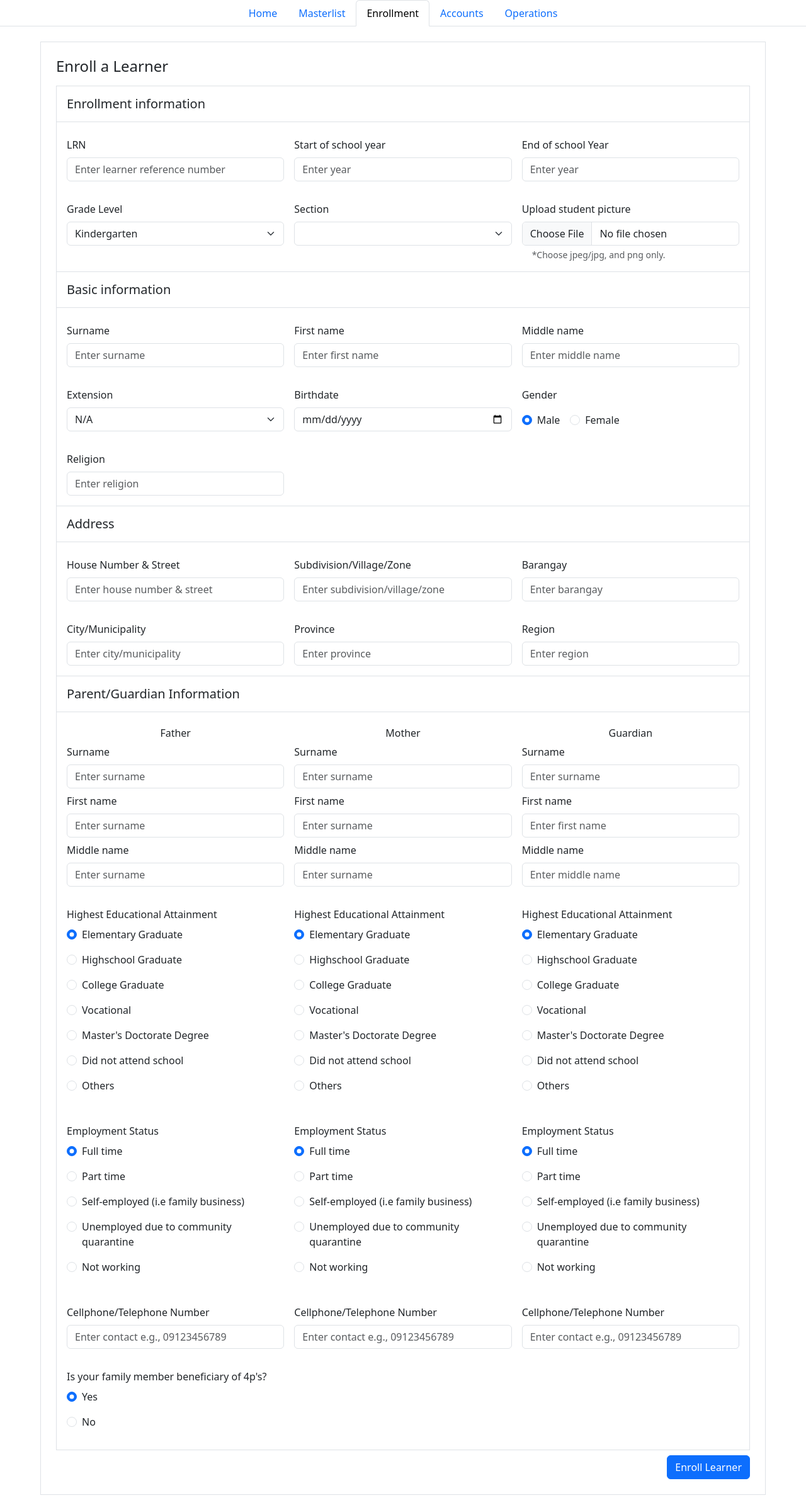
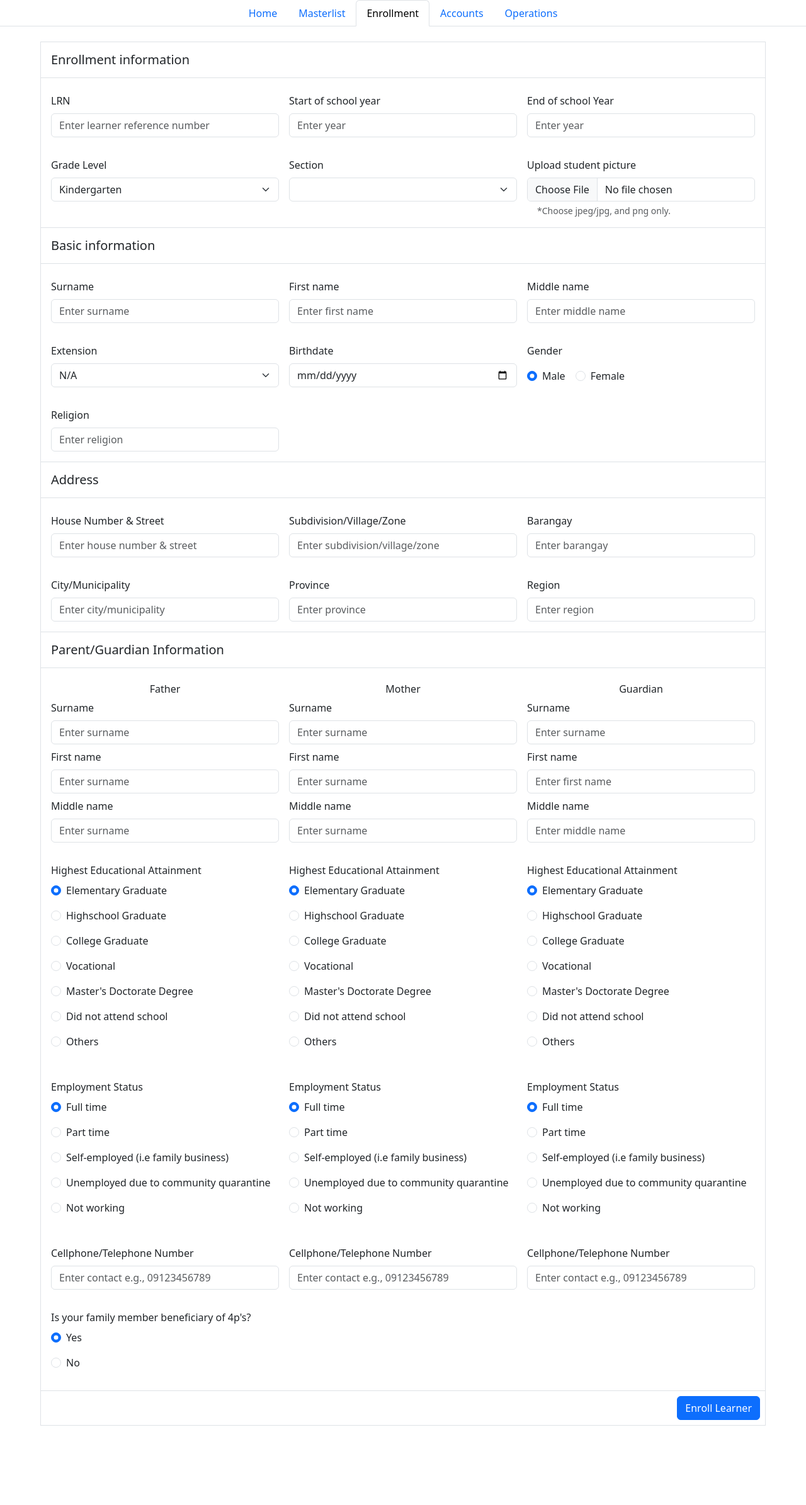
Before and after one commit to justine-135/School-record-management-system, a PHP site: page /enrollment.php in a window 1280 px wide. Shown: the part 76-2466 px from the top of the page at 63% size. After the commit the page ends 2340 px from the top, so only its background shows below. Run offline with PHP 8.4, Linux system fonts and the light colour scheme; the visitor is signed in with stand-in values (Sample User, id 1); data that the repository does not hold is empty.

Commit message:
removed previous main element

```diff
--- a/enrollment.php
+++ b/enrollment.php
@@ -12,9 +12,7 @@ if (empty($_SESSION['username']) && empty($_SESSION['account_id'])) {
 }
 ?>
 
-<form class="container-fluid w-90 border mt-4 p-4 bg-white mb-3" action="./includes/enrollment.inc.php" method="post" enctype="multipart/form-data">
-    <h4 class="">Enroll a Learner</h4>
-    <div class="border mt-3">
+    <form class="container-fluid w-90 border mt-4 p-0 bg-white mb-3" action="./includes/enrollment.inc.php" method="post" enctype="multipart/form-data">
       <div>
         <h5 class="border-bottom p-3">Enrollment information</h5>
         <div class="row g-3 p-3">
@@ -388,13 +386,12 @@ if (empty($_SESSION['username']) && empty($_SESSION['account_id'])) {
           </div>
         </div>
       </div>
-    </div>
+      <div class="d-flex align-items-center border-top p-2">
+        <input class="btn btn-primary ms-auto" type="submit" value="Enroll Learner" name="enroll">
+      </div>
+    </form>
 
-    <div class="d-flex">
-      <input class="btn btn-primary mt-2 ms-auto" type="submit" value="Enroll Learner" name="enroll">
-    </div>
 
-</form>
 
 <script src="js/form_validation.js"></script>
 <script src="js/enrollment_form.js"></script>
```
